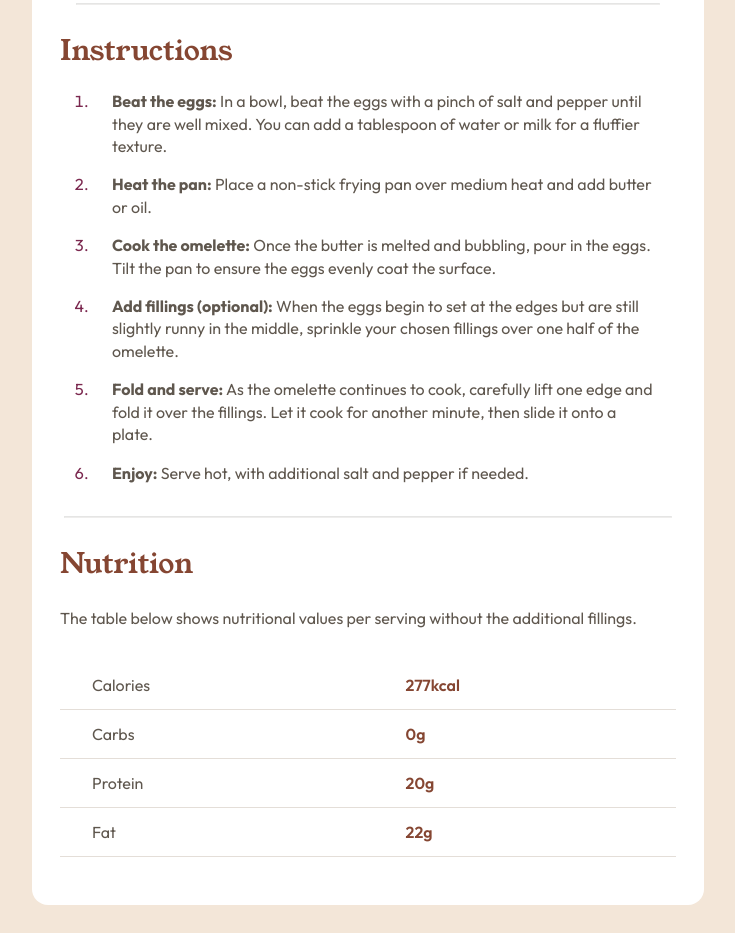
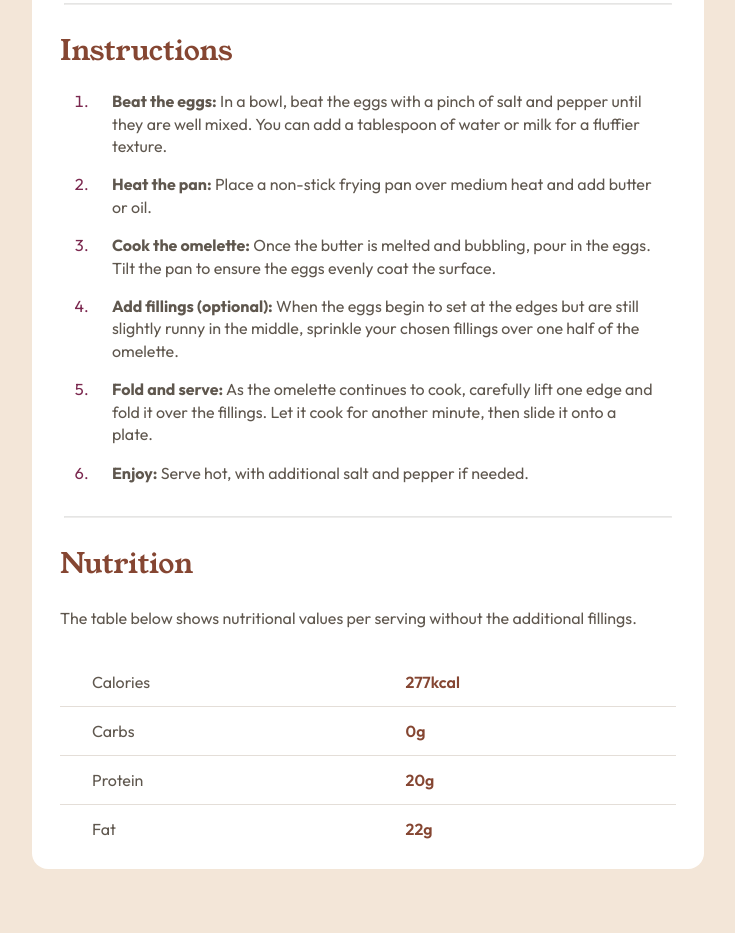
Before and after one commit to ryan-spencer1220/recipe-page-main-, a plain HTML site: page index.html in a window 1280 px wide. Shown: the part 1027-1960 px from the top of the page, without its empty margins (272-1007 px from the left). Before the commit the page ends 1932 px from the top, so only its background shows below. Drawn offline with Linux system fonts and the light colour scheme.

Commit message:
fix margin around card

```diff
--- a/index.html
+++ b/index.html
@@ -40,7 +40,9 @@
           <li>1 tablespoon of butter or oil</li>
           <li>Optional fillings: cheese, diced vegetables, cooked meats, herbs</li>
         </ul>
-        <hr />
+      </section>
+      <hr />
+      <section>
         <h2>Instructions</h2>
         <ol>
           <li>
--- a/style.css
+++ b/style.css
@@ -25,11 +25,15 @@ main {
   background-color: var(--var-white);
   border-radius: 1rem;
   padding: 1rem;
-  margin-top: 4rem;
+  margin: 4rem 0rem;
 }
 
 section {
   margin: 0.75rem;
+}
+
+section:last-child {
+  margin-bottom: 0;
 }
 
 .header-container {
@@ -107,7 +111,6 @@ strong {
 
 table {
   width: 100%;
-  margin: 2rem 0;
 }
 
 td {
@@ -116,6 +119,10 @@ td {
 
 tr {
   border-bottom: 1px solid var(--var-stone-150);
+}
+
+tr:last-child {
+  border: none;
 }
 
 td:nth-child(even) {
```
